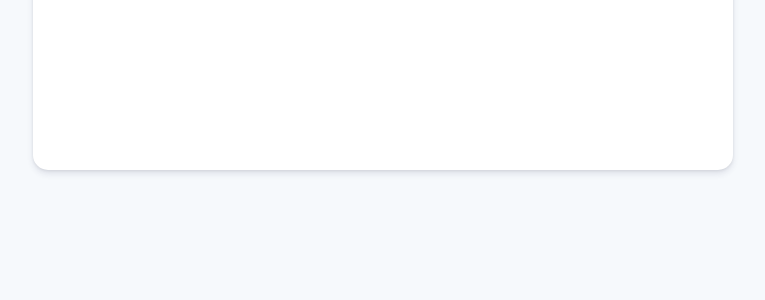
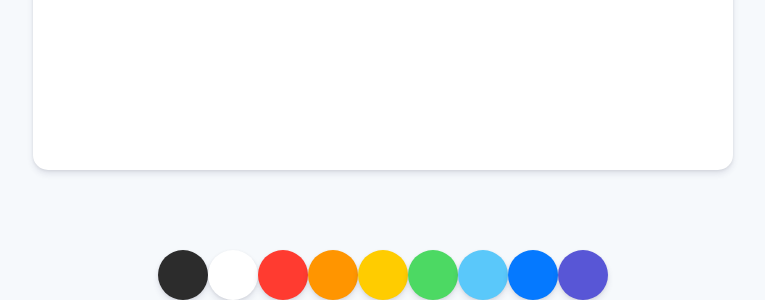
Before and after one commit to jsh5408/Paint-Board, a plain HTML site: page index.html in a window 1280 px wide. Shown: the part 580-880 px from the top of the page, without its empty margins (257-1022 px from the left). Before the commit the page ends 800 px from the top, so only its background shows below. Drawn offline with Linux system fonts and the light colour scheme.

Commit message:
create color controls

```diff
--- a/index.html
+++ b/index.html
@@ -9,6 +9,19 @@
 </head>
 <body>
     <canvas id="jsCanvas" class="canvas"></canvas>
+    <div class="controls">
+        <div class="controls__colors" id="jsColors">
+            <div class="controls__color" style="background-color:#2c2c2c"></div>
+            <div class="controls__color" style="background-color:white"></div>
+            <div class="controls__color" style="background-color:#ff3b30"></div>
+            <div class="controls__color" style="background-color:#ff9500"></div>
+            <div class="controls__color" style="background-color:#ffcc00"></div>
+            <div class="controls__color" style="background-color:#4CD963"></div>
+            <div class="controls__color" style="background-color:#5AC8FA"></div>
+            <div class="controls__color" style="background-color:#0579FF"></div>
+            <div class="controls__color" style="background-color:#5856D6"></div>
+        </div>
+    </div>
     <script src="app.js"></script>
 </body>
 </html>
--- a/styles.css
+++ b/styles.css
@@ -16,3 +16,18 @@ body{
     border-radius: 15px;
     box-shadow: 0 4px 6px rgba(50, 50, 93, 0.11), 0 1px 3px rgba(0, 0, 0, 0.08);
 }
+
+.controls {
+    margin-top: 80px;
+}
+
+.controls .controls__colors {
+    display: flex;
+}
+
+.controls__colors .controls__color {
+    width: 50px;
+    height: 50px;
+    border-radius: 25px;
+    box-shadow: 0 4px 6px rgba(50, 50, 93, 0.11), 0 1px 3px rgba(0, 0, 0, 0.08);
+}
```
